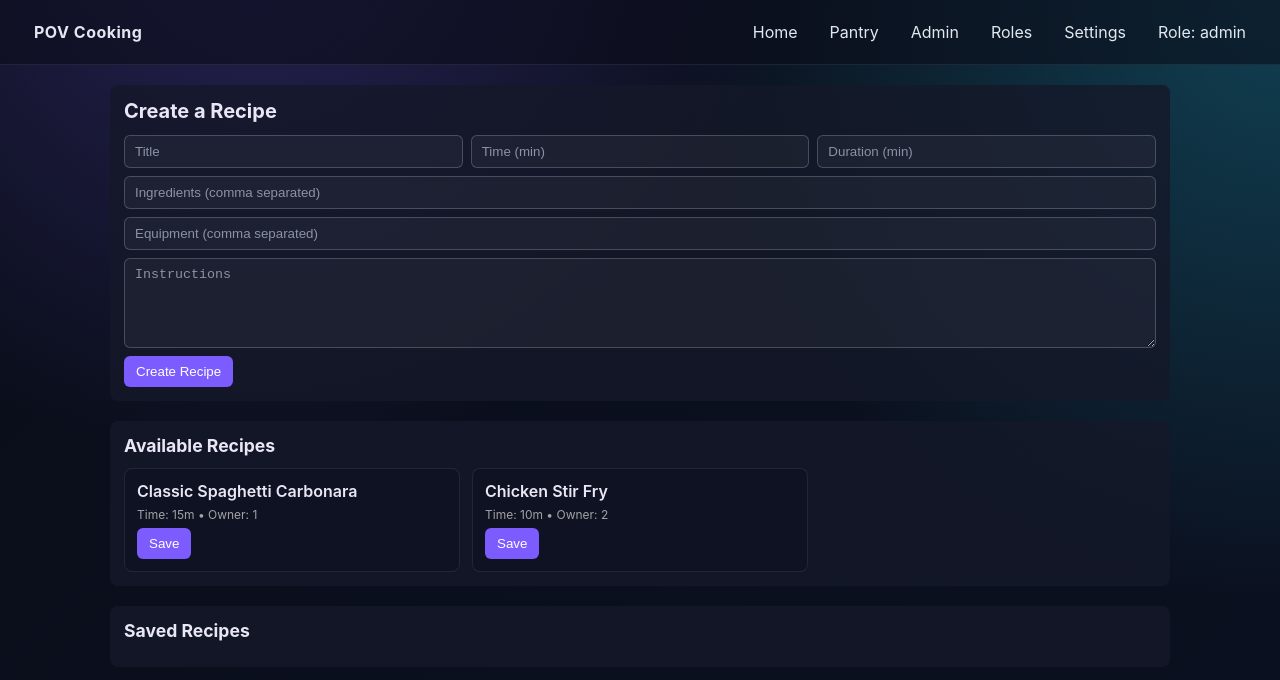
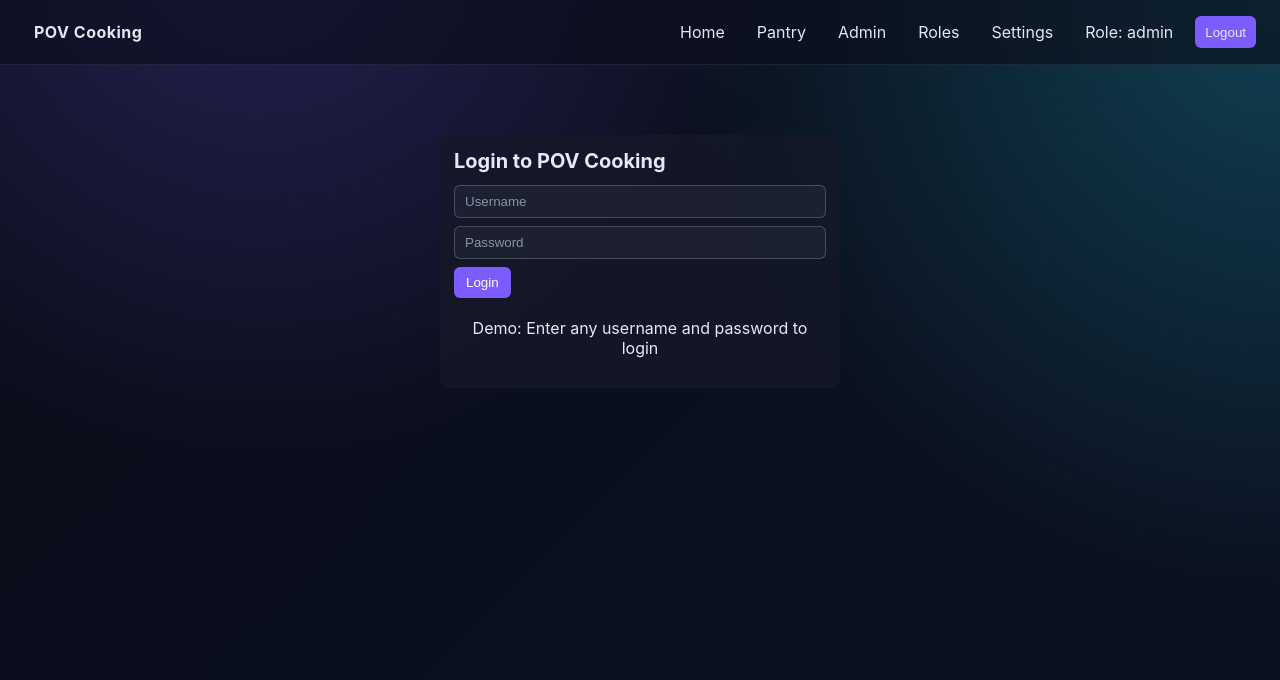
Before and after one commit to Pasionfruit/POV_Cooking, a React (Vite) app in the folder frontend/: page /login in a window 1280 px wide. Before the commit this address led to /. Shown: the top 680 px of the page. Built offline with nearby package versions, Linux system fonts and the light colour scheme.

Commit message:
Implements Log in and out again

```diff
--- a/frontend/src/components/Layout.jsx
+++ b/frontend/src/components/Layout.jsx
@@ -1,10 +1,17 @@
 import React from 'react'
-import { Link, useLocation } from 'react-router-dom'
+import { Link, useLocation, useNavigate } from 'react-router-dom'
+import { useAuth } from '../contexts/AuthContext'
 
 export default function Layout({ children }) {
   const location = useLocation()
-  const isAuthenticated = true // TEMP: bypass auth for testing
-  const user = { role: 'admin', id: 1 } // TEMP: mock admin user
+  const navigate = useNavigate()
+  const { isAuthenticated, user, logout } = useAuth()
+
+  const handleLogout = () => {
+    logout()
+    navigate('/')
+    alert('Logged out successfully! (simulated)')
+  }
 
   return (
     <div className="app-shell">
@@ -14,6 +21,8 @@ export default function Layout({ children }) {
         </div>
         <nav className="nav">
           <Link to="/" className={`nav-link ${location.pathname === '/' ? 'active' : ''}`}>Home</Link>
+          {isAuthenticated ? (
+            <>
               <Link to="/pantry" className={`nav-link ${location.pathname === '/pantry' ? 'active' : ''}`}>Pantry</Link>
               {user?.role === 'admin' && (
                 <>
@@ -22,10 +31,11 @@ export default function Layout({ children }) {
                 </>
               )}
               <Link to="/settings" className={`nav-link ${location.pathname === '/settings' ? 'active' : ''}`}>Settings</Link>
-          {!isAuthenticated ? (
-            <Link to="/login" className="nav-link">Login</Link>
+              <span className="nav-link">Role: {user?.role}</span>
+              <button onClick={handleLogout} className="nav-link logout-btn">Logout</button>
+            </>
           ) : (
-            <span className="nav-link">Role: {user?.role}</span>
+            <Link to="/login" className={`nav-link ${location.pathname === '/login' ? 'active' : ''}`}>Login</Link>
           )}
         </nav>
       </header>
--- /dev/null
+++ b/frontend/src/components/ProtectedRoute.jsx
@@ -0,0 +1,9 @@
+import React from 'react'
+import { Navigate } from 'react-router-dom'
+
+export default function ProtectedRoute({ children, isAuthenticated }) {
+  if (!isAuthenticated) {
+    return <Navigate to="/login" replace />
+  }
+  return children
+}
--- /dev/null
+++ b/frontend/src/contexts/AuthContext.jsx
@@ -0,0 +1,30 @@
+import React, { createContext, useContext, useState } from 'react'
+
+const AuthContext = createContext()
+
+export function AuthProvider({ children }) {
+  const [isAuthenticated, setIsAuthenticated] = useState(true) // TEMP: bypass auth for testing
+  const [user, setUser] = useState({ role: 'admin', id: 1 }) // TEMP: mock admin user
+
+  const login = (userData) => {
+    setIsAuthenticated(true)
+    setUser(userData)
+    localStorage.setItem('pov_token', 'mock-token')
+  }
+
+  const logout = () => {
+    setIsAuthenticated(false)
+    setUser(null)
+    localStorage.removeItem('pov_token')
+  }
+
+  return (
+    <AuthContext.Provider value={{ isAuthenticated, user, login, logout }}>
+      {children}
+    </AuthContext.Provider>
+  )
+}
+
+export function useAuth() {
+  return useContext(AuthContext)
+}
--- a/frontend/src/main.jsx
+++ b/frontend/src/main.jsx
@@ -1,12 +1,15 @@
 import React from 'react'
 import { createRoot } from 'react-dom/client'
 import { BrowserRouter, Routes, Route, Navigate } from 'react-router-dom'
+import { AuthProvider, useAuth } from './contexts/AuthContext'
 import Layout from './components/Layout'
+import ProtectedRoute from './components/ProtectedRoute'
 import Home from './pages/Home'
 import Pantry from './pages/Pantry'
 import Admin from './pages/Admin'
 import Role from './pages/Role'
 import Settings from './pages/Settings'
+import Login from './pages/Login'
 import { worker } from './mocks/browser'
 
 // Start MSW in development for testing API flows
@@ -15,19 +18,30 @@ if (import.meta.env.DEV) {
 }
 import './styles.css'
 
+const AppRoutes = () => {
+  const { isAuthenticated } = useAuth()
+
+  return (
+    <Routes>
+      <Route path="/" element={<Home />} />
+      <Route path="/login" element={<Login />} />
+      <Route path="/pantry" element={<ProtectedRoute isAuthenticated={isAuthenticated}><Pantry /></ProtectedRoute>} />
+      <Route path="/admin" element={<ProtectedRoute isAuthenticated={isAuthenticated}><Admin /></ProtectedRoute>} />
+      <Route path="/role" element={<ProtectedRoute isAuthenticated={isAuthenticated}><Role /></ProtectedRoute>} />
+      <Route path="/settings" element={<ProtectedRoute isAuthenticated={isAuthenticated}><Settings /></ProtectedRoute>} />
+      <Route path="*" element={<Navigate to="/" />} />
+    </Routes>
+  )
+}
+
 const Root = () => (
-  <BrowserRouter>
-    <Layout>
-      <Routes>
-        <Route path="/" element={<Home />} />
-        <Route path="/pantry" element={<Pantry />} />
-        <Route path="/admin" element={<Admin />} />
-        <Route path="/role" element={<Role />} />
-        <Route path="/settings" element={<Settings />} />
-        <Route path="*" element={<Navigate to="/" />} />
-      </Routes>
-    </Layout>
-  </BrowserRouter>
+  <AuthProvider>
+    <BrowserRouter>
+      <Layout>
+        <AppRoutes />
+      </Layout>
+    </BrowserRouter>
+  </AuthProvider>
 )
 
 createRoot(document.getElementById('root')).render(<Root />)
--- /dev/null
+++ b/frontend/src/pages/Login.jsx
@@ -0,0 +1,56 @@
+import React, { useState } from 'react'
+import { useNavigate } from 'react-router-dom'
+import { useAuth } from '../contexts/AuthContext'
+
+export default function Login() {
+  const navigate = useNavigate()
+  const { login } = useAuth()
+  const [credentials, setCredentials] = useState({ username: '', password: '' })
+
+  const handleLogin = (e) => {
+    e.preventDefault()
+    // TEMP: Simple mock login - accept any username/password
+    if (credentials.username && credentials.password) {
+      // Simulate login with mock user data
+      login({ id: 1, username: credentials.username, role: 'admin' })
+      alert(`Welcome back, ${credentials.username}! (simulated login)`)
+      navigate('/')
+    } else {
+      alert('Please enter both username and password')
+    }
+  }
+
+  return (
+    <div className="login-page">
+      <section className="panel" style={{ maxWidth: '400px', margin: '50px auto' }}>
+        <h2>Login to POV Cooking</h2>
+        <form onSubmit={handleLogin}>
+          <div className="form-row">
+            <input
+              type="text"
+              placeholder="Username"
+              value={credentials.username}
+              onChange={(e) => setCredentials({ ...credentials, username: e.target.value })}
+              required
+            />
+          </div>
+          <div className="form-row">
+            <input
+              type="password"
+              placeholder="Password"
+              value={credentials.password}
+              onChange={(e) => setCredentials({ ...credentials, password: e.target.value })}
+              required
+            />
+          </div>
+          <div className="row">
+            <button type="submit">Login</button>
+          </div>
+        </form>
+        <div style={{ marginTop: '20px', textAlign: 'center' }}>
+          <p>Demo: Enter any username and password to login</p>
+        </div>
+      </section>
+    </div>
+  )
+}
```
Lines whose indentation alone changed are shown as unchanged.
